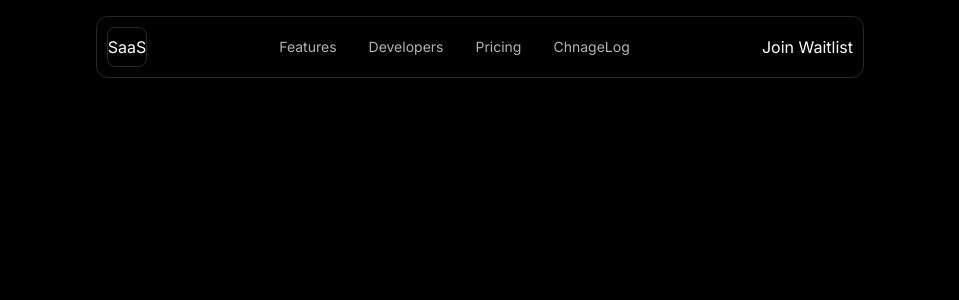
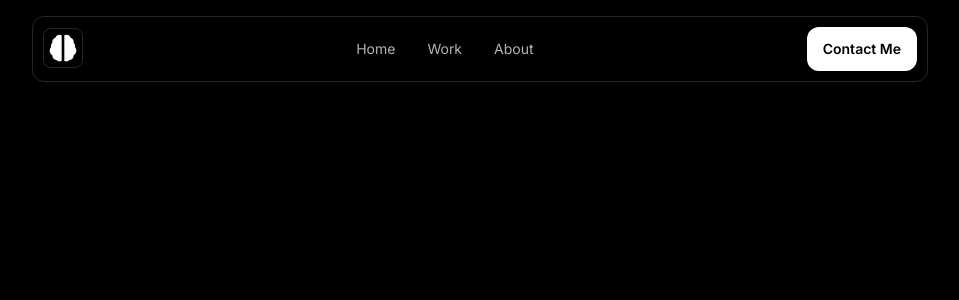
Before and after one commit to SaadAnna/Saad_Anna_Portfolio, a Next.js app: page / in a window 1280 px wide. Shown: the top 300 px of the page, without its empty margins (160-1119 px from the left). Built offline with nearby package versions, Linux system fonts and the light colour scheme.

Commit message:
Finsih The Navbar Section

```diff
--- a/src/sections/Navbar.tsx
+++ b/src/sections/Navbar.tsx
@@ -3,31 +3,31 @@ export const Navbar = () => {
     <header className="py-4 border-b border-white/15 md:border-none sticky top-0 z-10 ">
       <div className="absolute inset-0 backdrop-blur -z-10 md:hidden"></div>
       <div className="container">
-        <div className="flex justify-between items-center md:border border-white/15 md:p-2.5 rounded-xl max-w-2xl lg:max-w-3xl mx-auto relative">
+        <div className="flex justify-between items-center md:border border-white/15 md:p-2.5 rounded-xl max-w-2xl lg:max-w-4xl mx-auto relative">
           <div className="absolute inset-0 backdrop-blur -z-10 hidden md:block"></div>
           <div>
             <div className="border h-10 w-10 rounded-lg inline-flex justify-center items-center border-white/15">
-              SaaS
+            <svg className="w-8 h-8 text-white dark:text-white" aria-hidden="true" xmlns="http://www.w3.org/2000/svg" width="24" height="24" fill="currentColor" viewBox="0 0 24 24">
+  <path d="M11 21V2.352A3.451 3.451 0 0 0 9.5 2a3.5 3.5 0 0 0-3.261 2.238A3.5 3.5 0 0 0 4.04 8.015a3.518 3.518 0 0 0-.766 1.128c-.042.1-.064.209-.1.313a3.34 3.34 0 0 0-.106.344 3.463 3.463 0 0 0 .02 1.468A4.017 4.017 0 0 0 2.3 12.5l-.015.036a3.861 3.861 0 0 0-.216.779A3.968 3.968 0 0 0 2 14c.003.24.027.48.072.716a4 4 0 0 0 .235.832c.006.014.015.027.021.041a3.85 3.85 0 0 0 .417.727c.105.146.219.285.342.415.072.076.148.146.225.216.1.091.205.179.315.26.11.081.2.14.308.2.02.013.039.028.059.04v.053a3.506 3.506 0 0 0 3.03 3.469 3.426 3.426 0 0 0 4.154.577A.972.972 0 0 1 11 21Zm10.934-7.68a3.956 3.956 0 0 0-.215-.779l-.017-.038a4.016 4.016 0 0 0-.79-1.235 3.417 3.417 0 0 0 .017-1.468 3.387 3.387 0 0 0-.1-.333c-.034-.108-.057-.22-.1-.324a3.517 3.517 0 0 0-.766-1.128 3.5 3.5 0 0 0-2.202-3.777A3.5 3.5 0 0 0 14.5 2a3.451 3.451 0 0 0-1.5.352V21a.972.972 0 0 1-.184.546 3.426 3.426 0 0 0 4.154-.577A3.506 3.506 0 0 0 20 17.5v-.049c.02-.012.039-.027.059-.04.106-.064.208-.13.308-.2s.214-.169.315-.26c.077-.07.153-.14.225-.216a4.007 4.007 0 0 0 .459-.588c.115-.176.215-.361.3-.554.006-.014.015-.027.021-.041.087-.213.156-.434.205-.659.013-.057.024-.115.035-.173.046-.237.07-.478.073-.72a3.948 3.948 0 0 0-.066-.68Z"/>
+</svg>
+
             </div>
           </div>
           <div className="hidden md:block" id="navabar">
             <nav className="flex gap-8 text-sm">
               <a href="#" className="text-white/70 hover:text-white transition">
-                Features
+                Home
               </a>
               <a href="#" className="text-white/70 hover:text-white transition">
-                Developers
+                Work
               </a>
               <a href="#" className="text-white/70 hover:text-white transition">
-                Pricing
-              </a>
-              <a href="#" className="text-white/70 hover:text-white transition">
-                ChnageLog
+                About
               </a>
             </nav>
           </div>
           <div className="flex gap-4 items-center">
-            <button>Join Waitlist</button>
+            <button className="text-black font-semibold text-sm bg-white rounded-xl px-4 py-3">Contact Me</button>
             <svg
               className="w-8 h-8 md:hidden text-white dark:text-white"
               aria-hidden="true"
```
